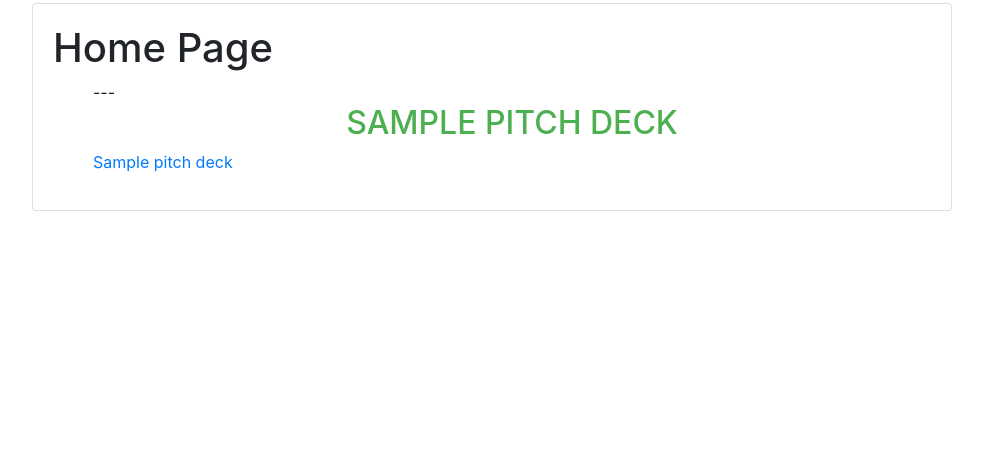
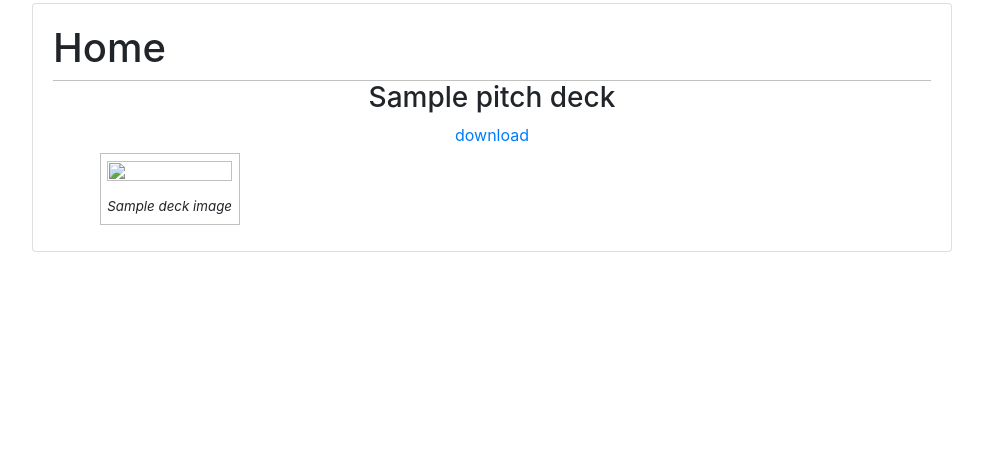
Before and after one commit to mulana/mini-pdf2image-app, a Django app: template templates/home.html in a window 1280 px wide. Shown: the part 273-744 px from the top of the page, without its empty margins (148-1131 px from the left). Run offline with Django 3.2, Linux system fonts and the light colour scheme; the template is opened without the code that fills it: most values are stand-ins (such as "Sample title", 1, 10 or a date in 2020).

Commit message:
Display uploaded images in 3 rows.
Add some more styling and display images.

```diff
--- a/pitch_decks/models.py
+++ b/pitch_decks/models.py
@@ -10,7 +10,7 @@
 
 
 class DeckImage(models.Model):
-    pitch_deck = models.ForeignKey(PitchDeck, on_delete=models.CASCADE)
+    pitch_deck = models.ForeignKey(PitchDeck, on_delete=models.CASCADE, related_name="deck_images")
     title = models.TextField()
     slide = models.ImageField(upload_to='images/')
 
--- a/pitch_decks/views.py
+++ b/pitch_decks/views.py
@@ -6,6 +6,7 @@
 from .models import PitchDeck
 
 
+# We should probably have some pagination here.
 class HomePageView(ListView):
     model = PitchDeck
     template_name = 'home.html'
--- a/static/css/app.css
+++ b/static/css/app.css
@@ -13,3 +13,31 @@
     font-size: .875rem;
     line-height: 1.25rem;
 }
+
+figure {
+    float:left;
+    max-width: 250px;
+    text-align: center;
+    font-style: italic;
+    font-size: smaller;
+    text-indent: 0;
+    border: thin silver solid;
+    margin: 0.5em;
+    padding: 0.5em;
+}
+
+.pitch_deck {
+    width: 100%;
+    float:left;
+    clear: both;
+    border-top: 1px silver solid;
+    text-align: center;
+}
+
+.my-image-list li {
+    list-style-type:none
+}
+
+.my-image-list img {
+    width: 100%;
+}
--- a/templates/home.html
+++ b/templates/home.html
@@ -1,17 +1,22 @@
 {% extends 'base.html' %}
-
 {% block content %}
 
-<h1>Home Page</h1>
-
-<ul>
----
-  {% for pitch_deck in object_list %}
-    <h2>{{ pitch_deck.title }}</h2>
-    <p>
-        <a href="{{ pitch_deck.presentation_file.url}}">{{ pitch_deck.title }}</a>
-    </p>
-  {% endfor %}
+<h1>Home</h1>
+{% for pitch_deck in object_list %}
+<div class="pitch_deck">
+<h3>{{ pitch_deck.title }}</h3>
+<a href="{{ pitch_deck.presentation_file.url }}">download</a>
+<ul class="my-image-list">
+  <li>
+    {% for deck_image in pitch_deck.deck_images.all %}
+        <figure>
+          <p><img src="{{ deck_image.slide.url}}">
+          <figcaption>{{ deck_image.title }}</figcaption>
+        </figure>
+    {% endfor %}
+  </li>
 </ul>
+</div>
+{% endfor %}
 
 {% endblock %}
```
